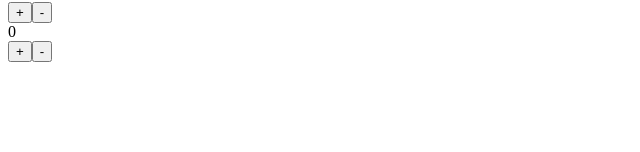
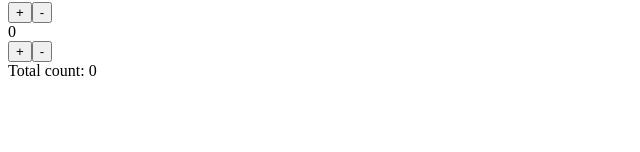
Before and after one commit to TroyMaeder/App-Counter, a React (Create React App) app in the folder javascript/counters/: page / in a window 1280 px wide. Shown: the part 135-287 px from the top of the page, without its empty margins (0-640 px from the left). Built offline with nearby package versions, Linux system fonts and the light colour scheme.

Commit message:
Add total count

```diff
--- a/javascript/counters/src/App.js
+++ b/javascript/counters/src/App.js
@@ -37,6 +37,9 @@ const App = () => {
           decrement={() => handleClick(i, (n) => n - 1)}
         />
       ))}
+      <div>
+        Total count: {counters.reduce((acc, num) => acc + num.value, 0)}
+      </div>
     </>
   );
 };
```
